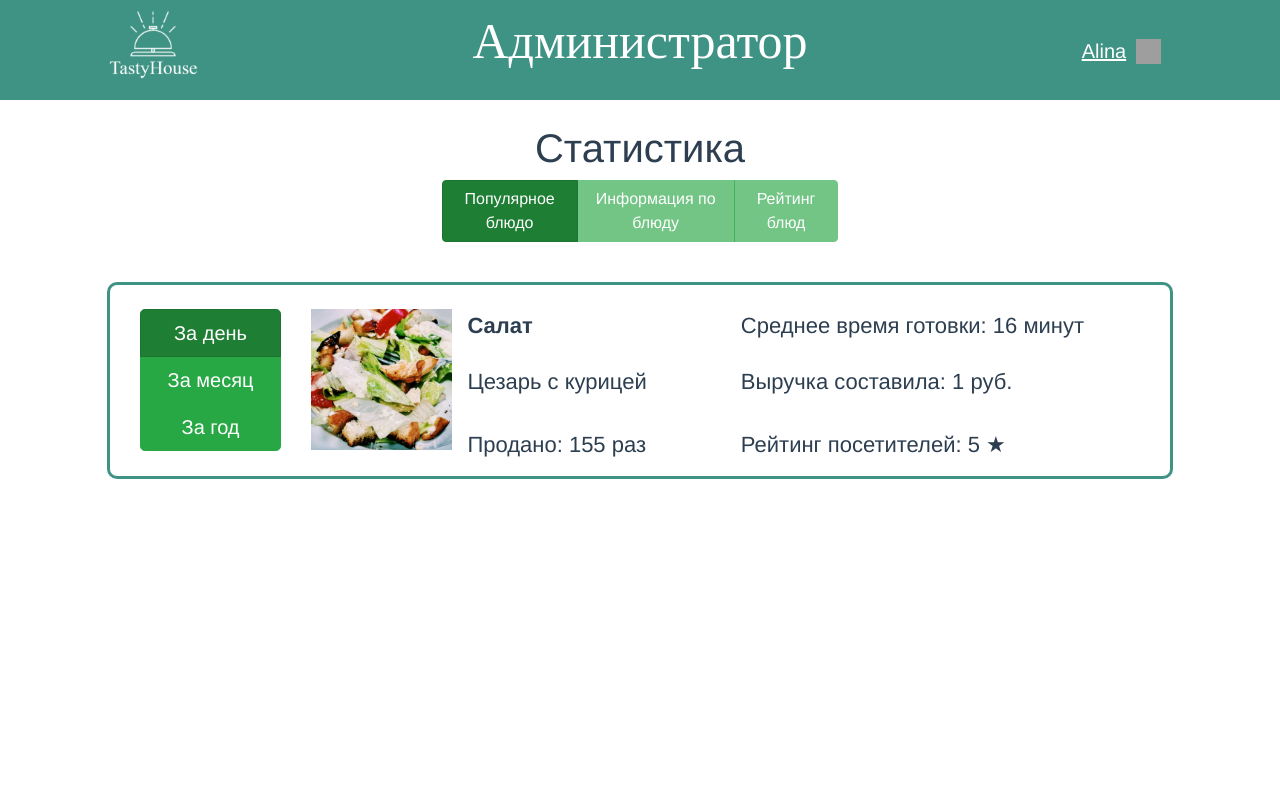
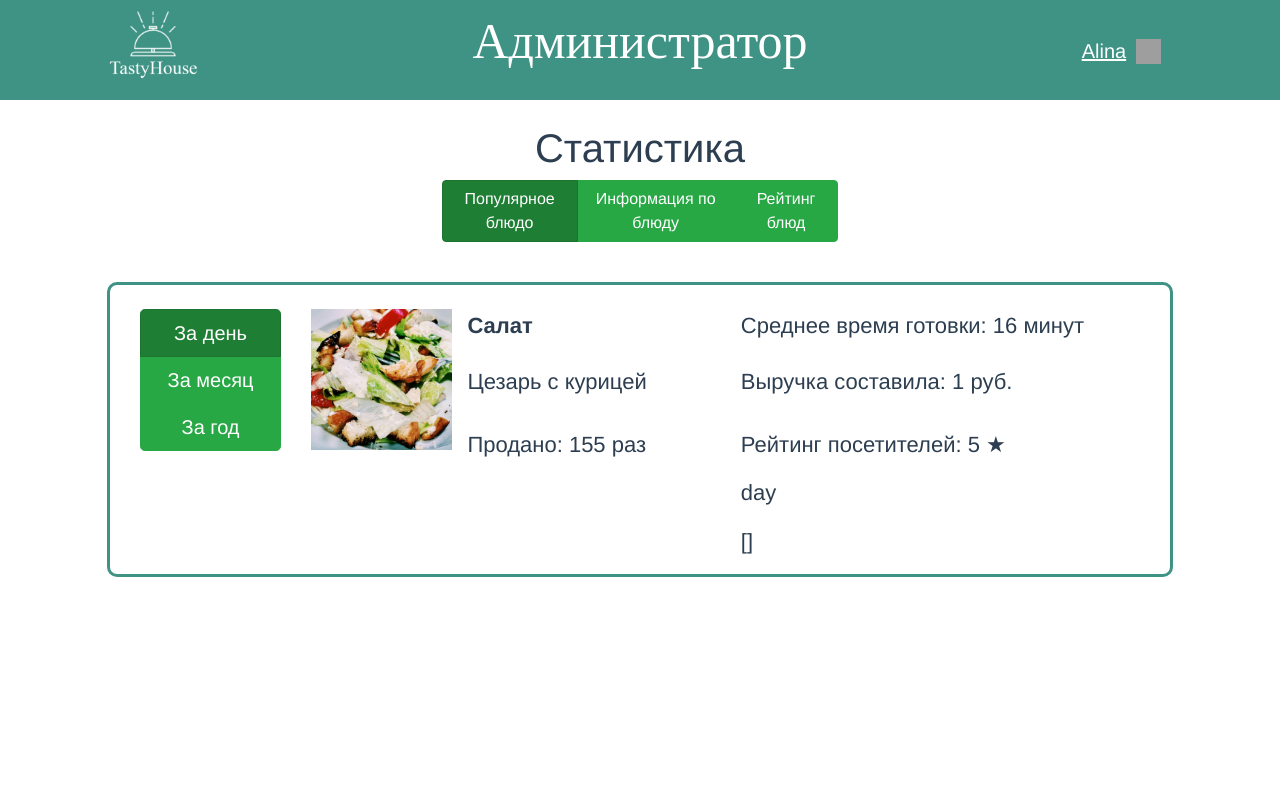
Before and after one commit to Strizhko-aa/TastyFront, a Vue app: page /admin in a window 1280 px wide. Shown: the top 800 px of the page. Built offline with nearby package versions, Linux system fonts and the light colour scheme; grey boxes are pictures that could not be loaded; what vue-resource would draw is missing.

Commit message:
Подправил некоторые моменты

```diff
--- a/src/components/admin/Admin.vue
+++ b/src/components/admin/Admin.vue
@@ -52,8 +52,8 @@ export default {
       selected: 'popular',
       options: [
         {text: 'Популярное блюдо', value: 'popular'},
-        {text: 'Информация по блюду', value: 'inform', disabled: true},
-        {text: 'Рейтинг блюд', value: 'rating', disabled: true}
+        {text: 'Информация по блюду', value: 'inform'},
+        {text: 'Рейтинг блюд', value: 'rating'}
       ],
       elems: []
     }
--- a/src/components/admin/Popular.vue
+++ b/src/components/admin/Popular.vue
@@ -5,7 +5,7 @@
       <b-row>
       <b-col cols="2">
         <b-form-group>
-          <b-form-radio-group @click.native="postToServer()" style="width: 100%" v-model="selected" :options="options" size="lg" buttons button-variant="success" stacked name="radioTime"/>
+          <b-form-radio-group style="width: 100%" v-model="selected" :options="options" size="lg" buttons button-variant="success" stacked name="radioTime"/>
         </b-form-group>
       </b-col>
         <b-col cols="5">
@@ -21,6 +21,8 @@
             <label style="margin-bottom: 23px">Среднее время готовки: 16 минут</label><br>
             <label style="margin-bottom: 30px">Выручка составила: 1 руб.</label><br>
             <label style="margin-bottom: 15px">Рейтинг посетителей: 5 ★</label>
+            <p>{{selected}}</p>
+            <p>{{elements}}</p>
           </div>
         </b-col>
       </b-row>
@@ -43,15 +45,19 @@ export default {
       elements: []
     }
   },
-  methods: {
-    postToServer: function () {
+  methods: {},
+  watch: {
+    selected: function (val) {
       let _url = 'http://localhost:8080/admin'
       var _type = {'statistic_type': this.selected}
       this.qtype = this.selected
-      this.$http.post(_url, JSON.stringify(_type)).then(response => {
+      this.$http.post(_url, JSON.stringify(_type)).then(response =>
+        response.json()).then(json => {
+        this.elements = json
       }).catch(error => {
         console.log(_type + ' ' + error)
       })
+    }
   }
   // created () {
   //   let resource = this.$resource('http://localhost:8080/admin')
@@ -65,5 +71,4 @@ export default {
   //   })
   // }
 }
-}
 </script>
```
Lines whose indentation alone changed are shown as unchanged.
